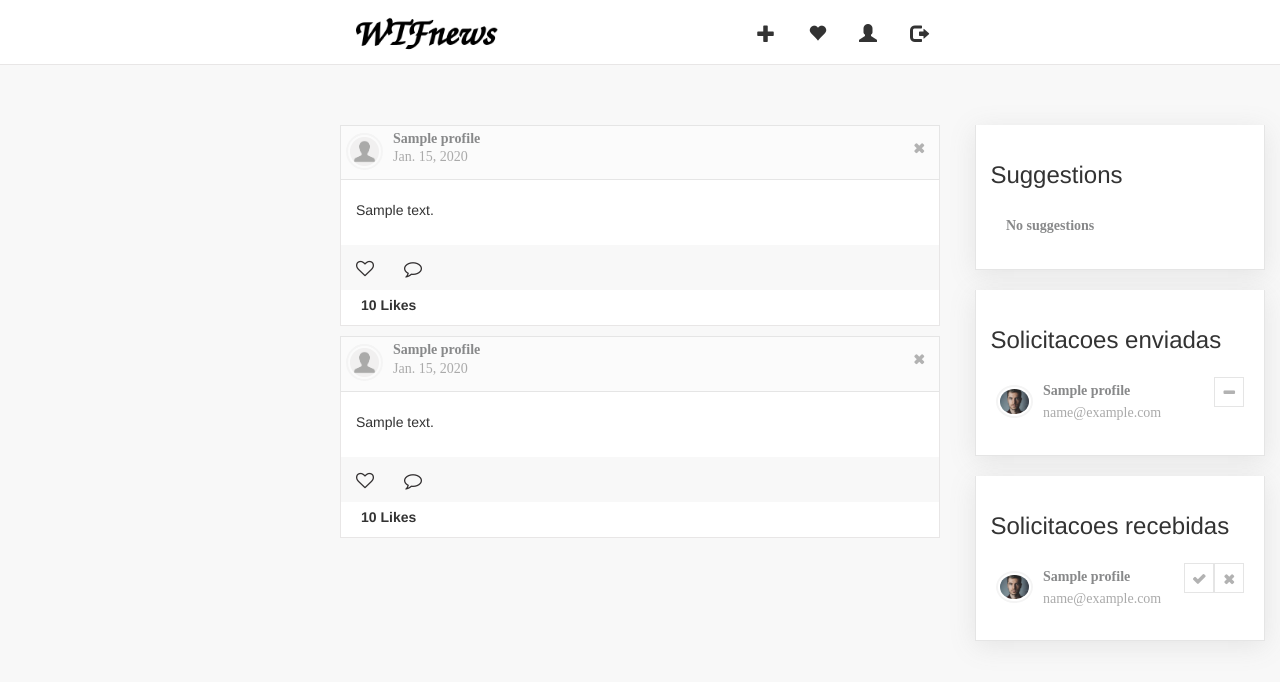
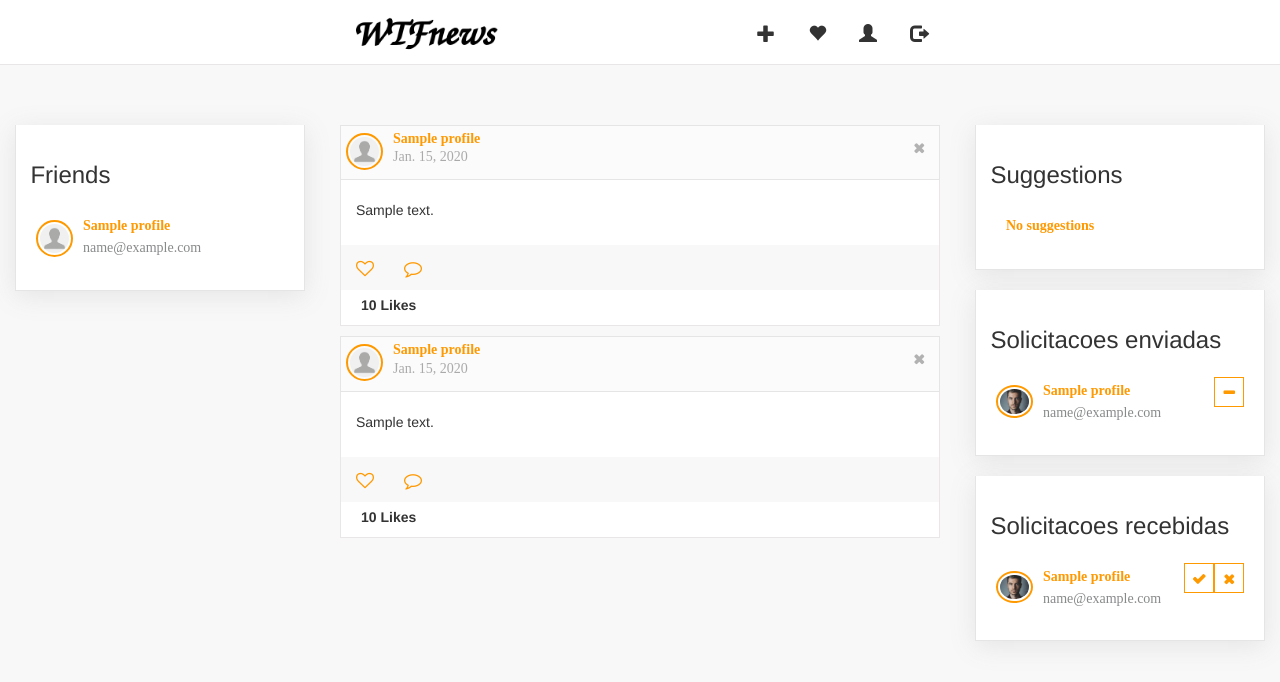
Before and after one commit to vikvik98/ProjetoFinalPi, a Django app: page / in a window 1280 px wide. Shown: the top 682 px of the page. Run offline with Django 3.2, Linux system fonts and the light colour scheme; a user stored in the database is signed in; tables that the repository leaves empty hold one stand-in row (values such as "Sample post"); some libraries are stand-ins or nearby versions.

Commit message:
Listando amigos na pagina index

```diff
--- a/WTFnews/perfil/static/perfil/assets/css/styles.css
+++ b/WTFnews/perfil/static/perfil/assets/css/styles.css
@@ -72,7 +72,7 @@ body {
 
 .post-box .name-box h4 {
     font-family: 'Abhaya Libre', serif;
-    color: #88898a;
+    color: #ff9900;
     font-size: 14px;
     font-weight: 700;
     margin-bottom: 0;
@@ -125,6 +125,7 @@ body {
 }
 
 .img-div .footer a i {
+  color: #ff9900;
   font-size:18px;
 }
 
@@ -611,7 +612,7 @@ grayscale:hover {
     height: 37px;
     float: left;
     padding: 2px;
-    border: 2px solid #f4f4f4;
+    border: 2px solid #ff9900;
 }
 
 .img-responsive {
@@ -636,10 +637,10 @@ grayscale:hover {
 }
 
 .profile-box .profile-body > span > a i {
-    color: #b2b2b2;
+    color: #ff9900;
     width: 30px;
     height: 30px;
-    border: 1px solid #e5e5e5;
+    border: 1px solid #ff9900;
     text-align: center;
     line-height: 30px;
     font-weight: 700;
@@ -648,7 +649,7 @@ grayscale:hover {
 
 .profile-box .name-box h4 {
     font-family: 'Abhaya Libre', serif;
-    color: #88898a;
+    color: #ff9900;
     font-size: 14px;
     font-weight: 700;
     margin-bottom: 4px;
@@ -657,5 +658,5 @@ grayscale:hover {
 .profile-box .name-box span {
     font-family: 'Abhaya Libre', serif;
     font-size: 14px;
-    color: #aaa;
+    color: #88898a;
 }
--- a/WTFnews/perfil/templates/index.html
+++ b/WTFnews/perfil/templates/index.html
@@ -5,7 +5,36 @@
 <section class="newsfeed">
     <div class="container-fluid">
         <div class="row">
-            <aside class="col-xs-12 col-md-3"></aside>
+            <aside class="col-xs-12 col-md-3">
+                <div class="profile-box full-width">
+                    <div class="profiles-list">
+                        <div class="profile-title">
+                            <h3>Friends</h3>
+                        </div>
+                        {% if logged_profile_friends %}
+                        {% for profile in logged_profile_friends %}
+                        <div class="profile-body">
+                            <a href="{% url 'show_profile' profile.id %}">
+                                <img alt="Image"
+                                     class="img img-responsive img-circle"
+                                     src="{% static 'perfil/assets/img/default.png' %}">
+                                <div class="name-box">
+                                    <h4>{{ profile.name }}</h4>
+                                    <span>{{ profile.user.email }}</span>
+                                </div>
+                            </a>
+                        </div>
+                        {% endfor %}
+                        {% else %}
+                        <div class="profile-body">
+                            <div class="name-box">
+                                <h4>You have no friends! :( </h4>
+                            </div>
+                        </div>
+                        {% endif %}
+                    </div>
+                </div>
+            </aside>
             <div class="col-xs-12 col-md-6">
                 <div class="container img-container">
                     <div id="upload-div"></div>
```
